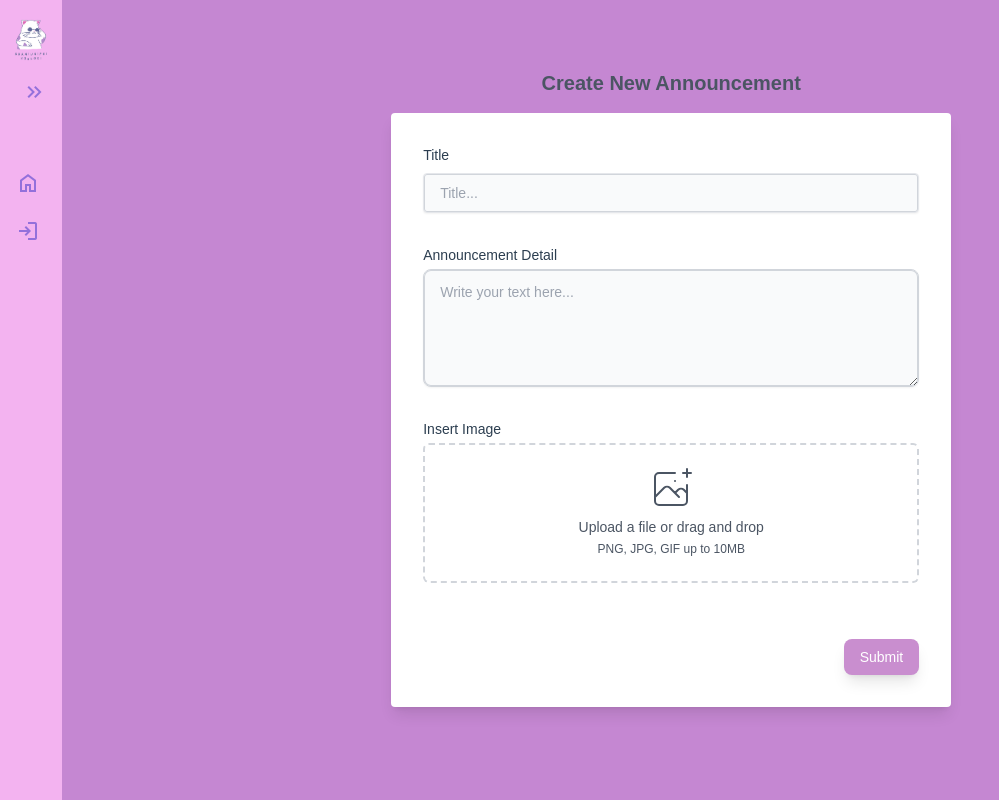
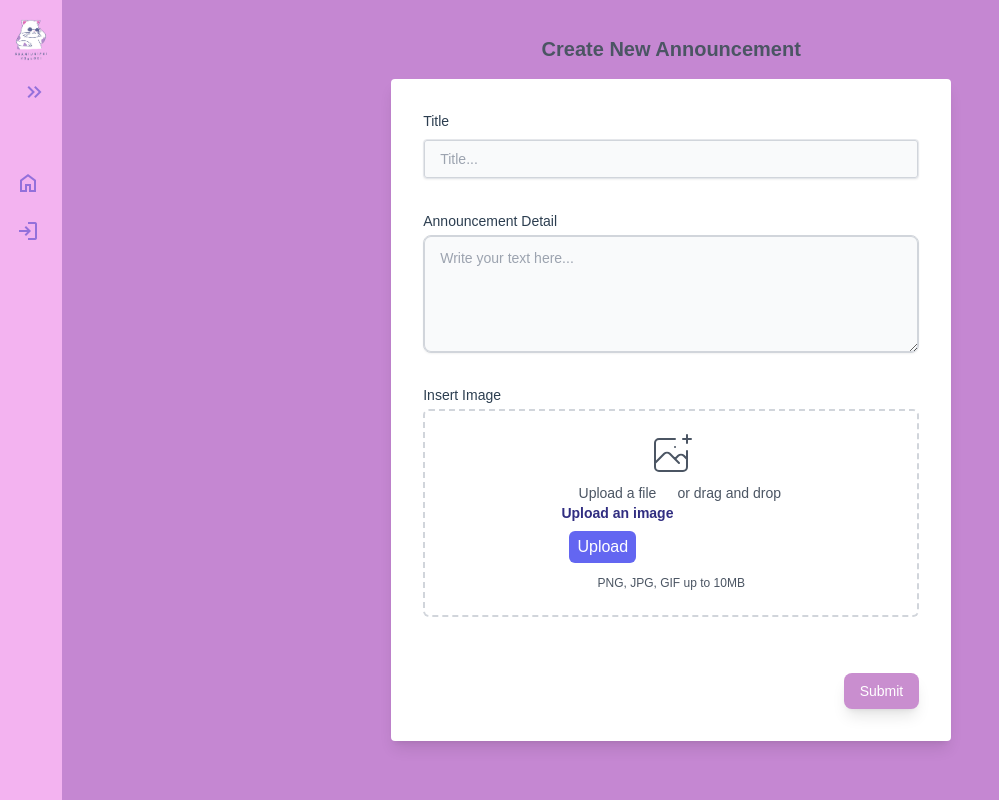
Before and after one commit to SE331-2023-project1/Frontend-Project-Khrai-wai-pai-kon-loei, a Vue app: page /Create-Announcement in a window 1280 px wide. Shown: the whole page, without its empty margins (0-999 px from the left). Built offline with nearby package versions, Linux system fonts and the light colour scheme.

Commit message:
create announcement upload not finish

```diff
--- a/src/components/ImgUpload.vue
+++ b/src/components/ImgUpload.vue
@@ -1,40 +1,80 @@
-<script setup lang="ts">
-import Uploader from 'vue-media-upload'
-import { ref } from 'vue'
-interface Props {
-  modelValue?: string[]
-}
+<template>
+  <div>
+    <label class="block mb-2 text-sm font-semibold text-indigo-900" for="file_input">Upload an image</label>
+    <div class="flex items-center">
+      <input id="file-upload" name="file-upload" type="file" @change="handleFileChange" class="sr-only">
+      <button @click="uploadFile" class="ml-2 bg-indigo-500 text-white py-1 px-2 rounded-md hover:bg-indigo-700 focus:outline-none text-base">Upload</button>
+    </div>
+    <div id="status" class="mt-2 text-sm text-green-700 font-semibold">{{ statusMessage }}</div>
+  </div>
+</template>
 
-const props = withDefaults(defineProps<Props>(), {
-  modelValue: () => []
-})
+<script>
+import { ref, defineProps, defineEmits } from "vue";
 
-const convertStringToMedia = (str: string[]): any => {
-  return str.map((element: string) => {
+export default {
+  data() {
     return {
-      name: element
-    }
-  })
-}
+      selectedFile: null,
+      statusMessage: "",
+      mediaURLs: [], // Store media URLs in an array
+    };
+  },
+  methods: {
+    handleFileChange(event) {
+      // Check if the selected file is an image before proceeding
+      if (event.target.files[0].type.startsWith('image/')) {
+        this.selectedFile = event.target.files[0];
+        this.statusMessage = "";
+      } else {
+        this.selectedFile = null;
+        this.statusMessage = "Please select a valid image file.";
+      }
+    },
+    uploadFile() {
+      if (!this.selectedFile) {
+        this.statusMessage = "Please select only an image to upload.";
+        return;
+      }
 
-const emit = defineEmits(['update:modelValue'])
+      const formData = new FormData();
+      formData.append("file", this.selectedFile);
 
-const convertMediaToString = (media: any): string[] => {
-  const output: string[] = []
-  media.forEach((element: any) => {
-    output.push(element.name)
-  })
-  return output
-}
+      fetch("http://localhost:8080/uploadFile", {
+        method: "POST",
+        body: formData,
+      })
+        .then((response) => {
+          if (!response.ok) {
+            throw new Error(`File upload failed: ${response.status} - ${response.statusText}`);
+          }
+          return response.text(); // Extract the response as text (media URL)
+        })
+        .then((mediaURL) => {
+          this.statusMessage = `File uploaded successfully.`;
+          this.mediaURLs.push(mediaURL); // Add the URL to the mediaURLs array
+          this.$emit("fileUploaded", this.mediaURLs); // Emit the array of URLs
+          console.log(mediaURL)
+        })
+        .catch((error) => {
+          this.statusMessage = error.message;
+        });
+    },
+  },
+};
 
-const media = ref(convertStringToMedia(props.modelValue))
+const props = defineProps({
+  modelValue: String,
+});
 
-const uploadUrl = ref(import.meta.env.VITE_UPLOAD_URL)
-const onChanged = (files: any) => {
-  emit('update:modelValue', convertMediaToString(files))
-}
+const emits = defineEmits(["update:modelValue", "imageUploaded"]);
+
+const handleFileChange = (event) => {
+  // หลังจากอัปโหลดรูปภาพ
+  // อัพโหลดรูปภาพและรับ URL จากการอัพโหลด
+  const imageURL = uploadAndReceiveURL(event.target.files[0]);
+
+  // ส่ง URL กลับไปยัง createAnnouncement ผ่าน emit
+  emits.imageUploaded(imageURL);
+};
 </script>
-
-<template>
-  <Uploader :server="uploadUrl" @change="onChanged" :media="media"></Uploader>
-</template>
--- a/src/views/announcement/CreateAnnouncementView.vue
+++ b/src/views/announcement/CreateAnnouncementView.vue
@@ -4,7 +4,7 @@
       <h1 class="text-center pb-4 font-semibold text-xl text-gray-600">
         Create New Announcement
       </h1>
-      <form>
+      <form @submit.prevent="onSubmit">
         <div class="bg-white rounded shadow-lg p-4 px-4 md:p-8 mb-6">
           <div class="grid gap-8 gap-y-8 text-sm grid-cols-1">
             <div>
@@ -19,7 +19,7 @@
 
             <div>
               <label for="content">Announcement Detail</label>
-              <textarea
+              <textarea v-model="content"
                 id="message"
                 rows="4"
                 class="block p-2.5 w-full text-sm text-gray-900 bg-gray-50 rounded-lg border border-gray-300 focus:border-[#42b883] mt-1 px-4 shadow-sm ring-1 ring-inset ring-gray-300 placeholder:text-gray-400 focus:ring-2 focus:ring-inset focus:ring-[#42b883] sm:text-sm sm:leading-6"
@@ -37,6 +37,7 @@
                   <div class="flex text-sm text-gray-600">
                     <label for="file-upload" class="relative cursor-pointer bg-white rounded-md font-medium text-gray-600 hover:text-[#bc69be] focus-within:outline-none focus-within:ring-2 focus-within:ring-offset-2 focus-within:ring-[#42b883]">
                       <span class="">Upload a file</span>
+                      <ImageUpload v-model="images" @imageUploaded="handleImageUploaded" />
                       <input id="file-upload" name="file-upload" type="file" class="sr-only">
                     </label>
                     <p class="pl-1 text-gray-600">or drag and drop</p>
@@ -98,13 +99,26 @@ const { errors, handleSubmit } = useForm({
   validationSchema,
 
   initialValues: {
+    content: "",
+    images: [],
     title: "",
   },
 });
 
 const { value: title } = useField<string>("title");
+const { value: content } = useField<string>("content");
+// const { value: images } = useField<string[]>("images");
 
+const images = ref<string[]>([]);
 const onSubmit = handleSubmit((values) => {
   console.log("title: " + values.title);
+  console.log("content: " + values.content);
+  console.log("image: " + images.value[0]);
 });
+
+// ฟังก์ชันที่จะรับ URL จาก ImageUpload
+const handleImageUploaded = (url: string) => {
+  images.value.push(url);
+  console.log("image: " + images.value);
+};
 </script>
```
Also changed, not shown: 1 other file (tests, documents, lock files or other folders).
